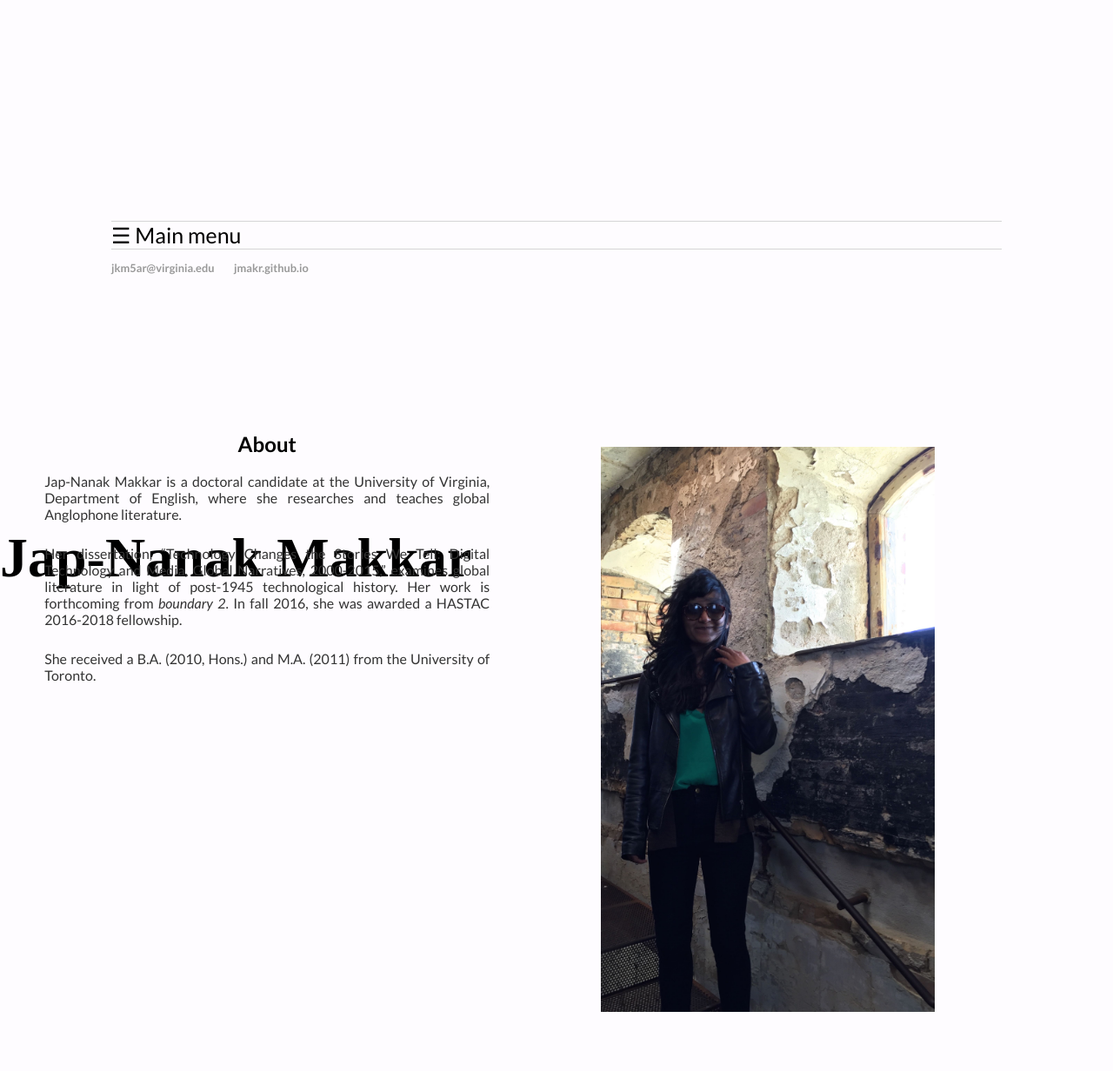
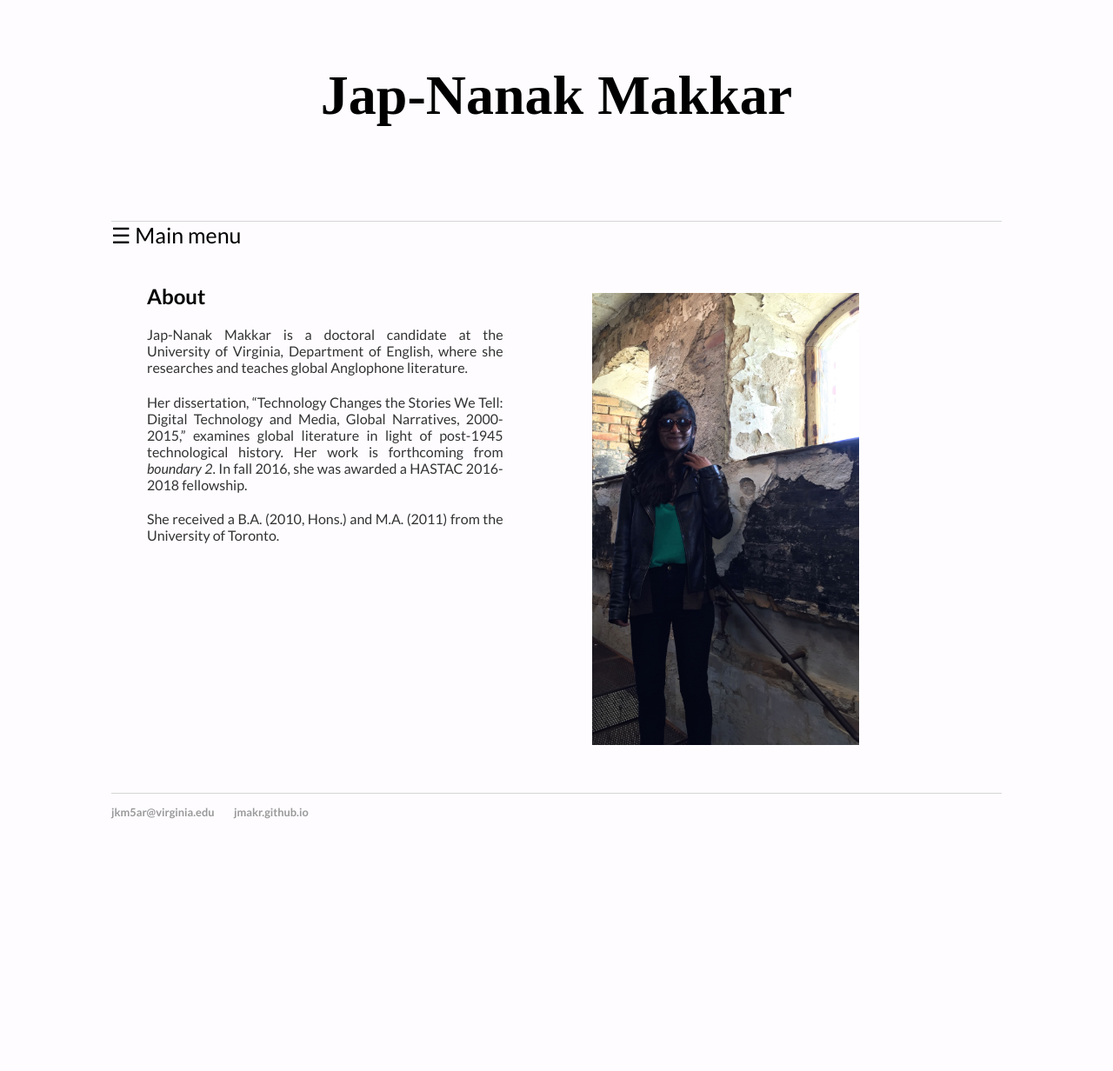
Before and after one commit to jmakr/jmakr.github.io, a Jekyll site: the page built from index.html, in a window 1280 px wide. Shown: the whole page at 87% size. Built offline with Jekyll 4.4.1, drawn with Linux system fonts in a browser that asks for light colours; after the commit the page ends 955 px from its top, so only the background shows below that.

Commit message:
Update main.css

```diff
--- a/css/main.css
+++ b/css/main.css
@@ -20,12 +20,9 @@
 }
 
 .container {
-    height: 7em;
-    position: absolute;
-    left: 0;
-    top: 50%;
-    width: 100%;
-    text-align: center;
+
+    position: relative;
+
 
 }
 
@@ -33,12 +30,9 @@
     position: absolute;
     top: 50%;
     vertical-align: middle;
-}
-.content {
-    position: relative;
-    top: -50%;
-    margin: 0 auto;
-
+    left: 0;
+    width: 100%;
+    text-align: center;
 }
 
 body {
```
